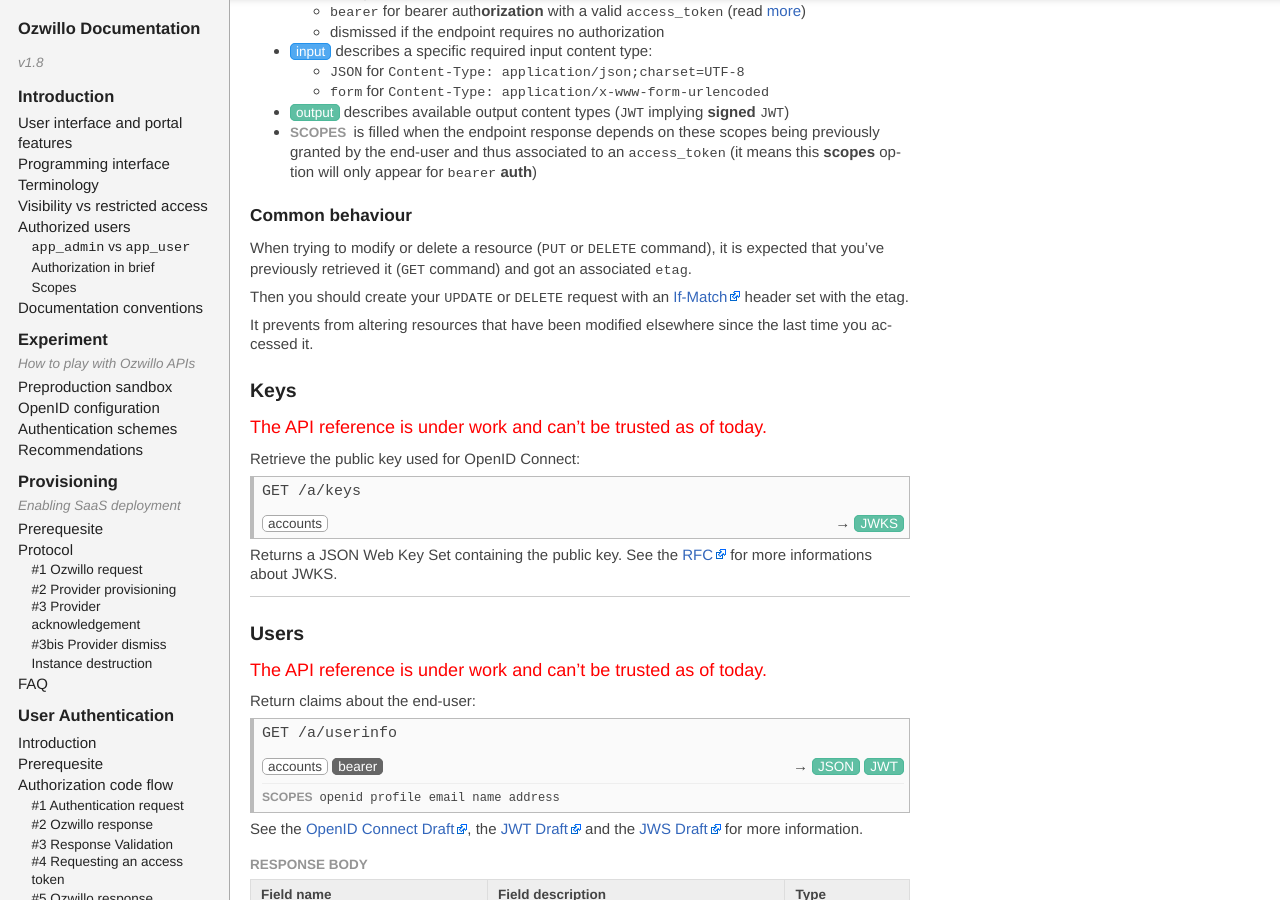
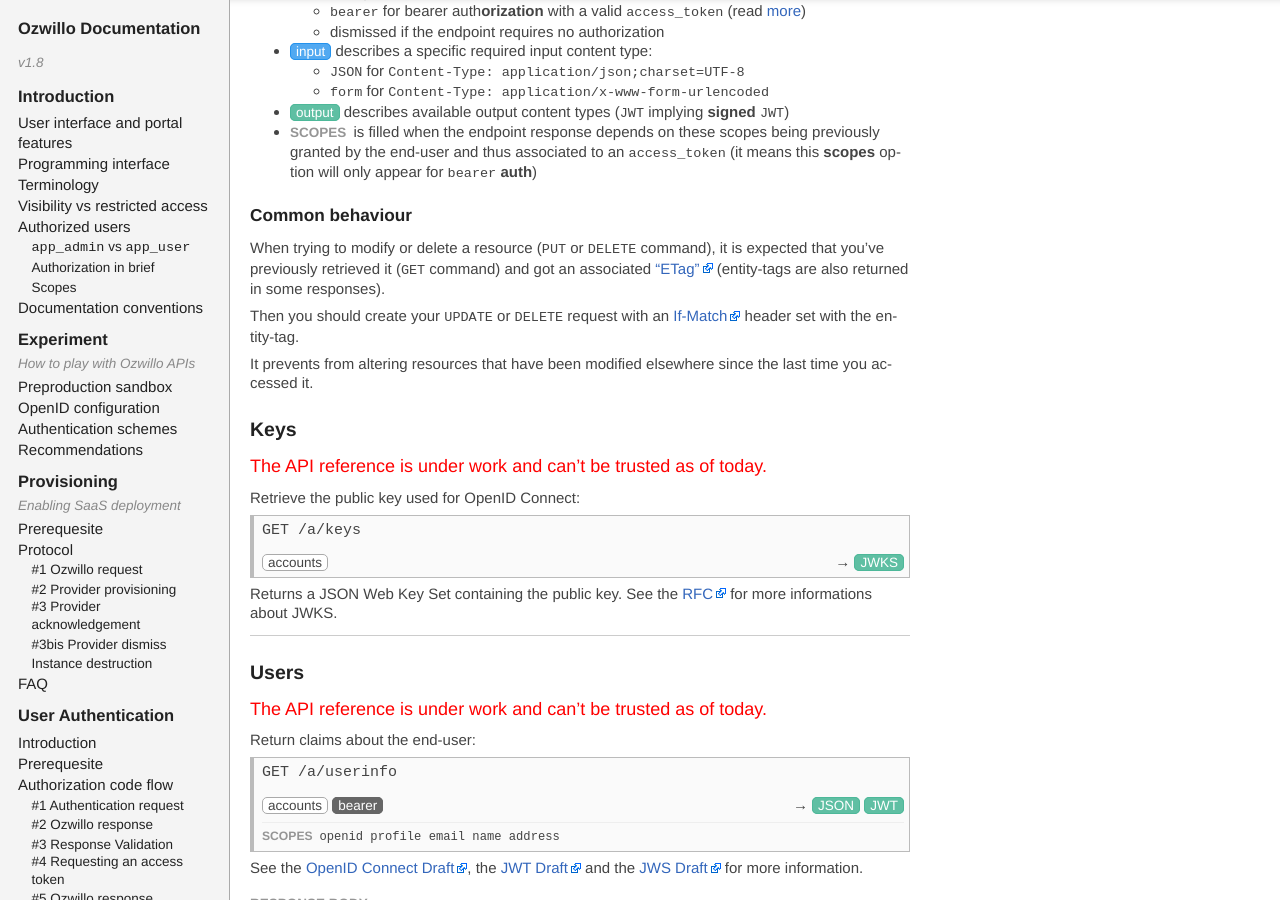
Before and after one commit to ozwillo/ozwillo-doc, a Jekyll site: the page built from index.html, in a window 1280 px wide and 900 px high, scrolled down 22133 px. Built offline with Jekyll 4.4.1, drawn with Linux system fonts in a browser that asks for light colours; nearby versions of some CDN libraries; library files that are not in the unit come from our copies.

Commit message:
Fix/enhance wording about etags; link to HTTPbis at IETF.

```diff
--- a/_includes/5-api-reference.md
+++ b/_includes/5-api-reference.md
@@ -46,9 +46,9 @@ Where:
 #### Common behaviour
 {: #s5-common-behaviour}
 
-When trying to modify or delete a resource (`PUT` or `DELETE` command), it is expected that you've previously retrieved it (`GET` command) and got an associated `etag`.
+When trying to modify or delete a resource (`PUT` or `DELETE` command), it is expected that you've previously retrieved it (`GET` command) and got an associated ["ETag"](https://tools.ietf.org/html/rfc7232#section-2.3) (entity-tags are also returned in some responses).
 
-Then you should create your `UPDATE` or `DELETE` request with an <a href="http://www.w3.org/Protocols/rfc2616/rfc2616-sec14.html#sec14.24" target="_blank">If-Match</a> header set with the etag.
+Then you should create your `UPDATE` or `DELETE` request with an <a href="https://tools.ietf.org/html/rfc7232#section-3.1" target="_blank">If-Match</a> header set with the entity-tag.
 
 It prevents from altering resources that have been modified elsewhere since the last time you accessed it.
 
```
